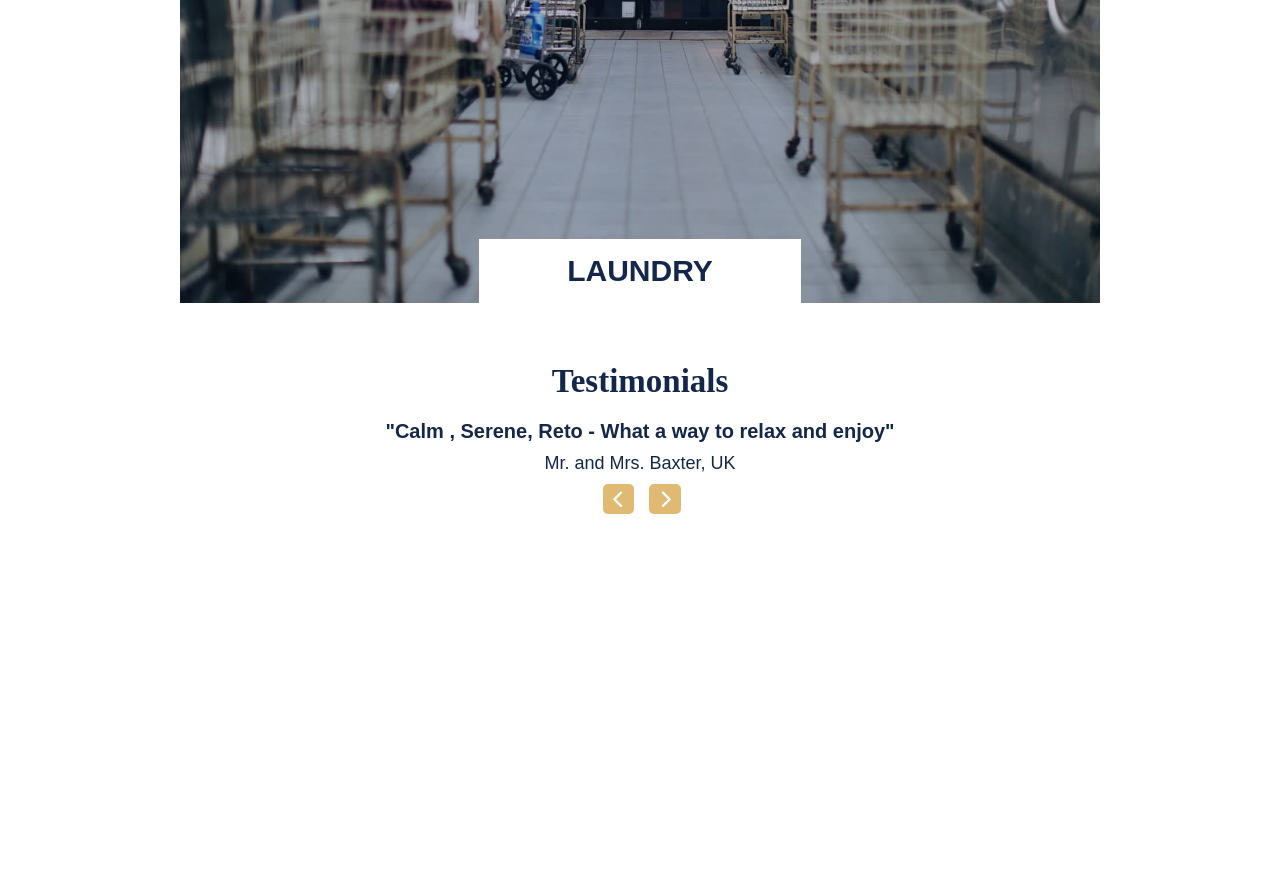
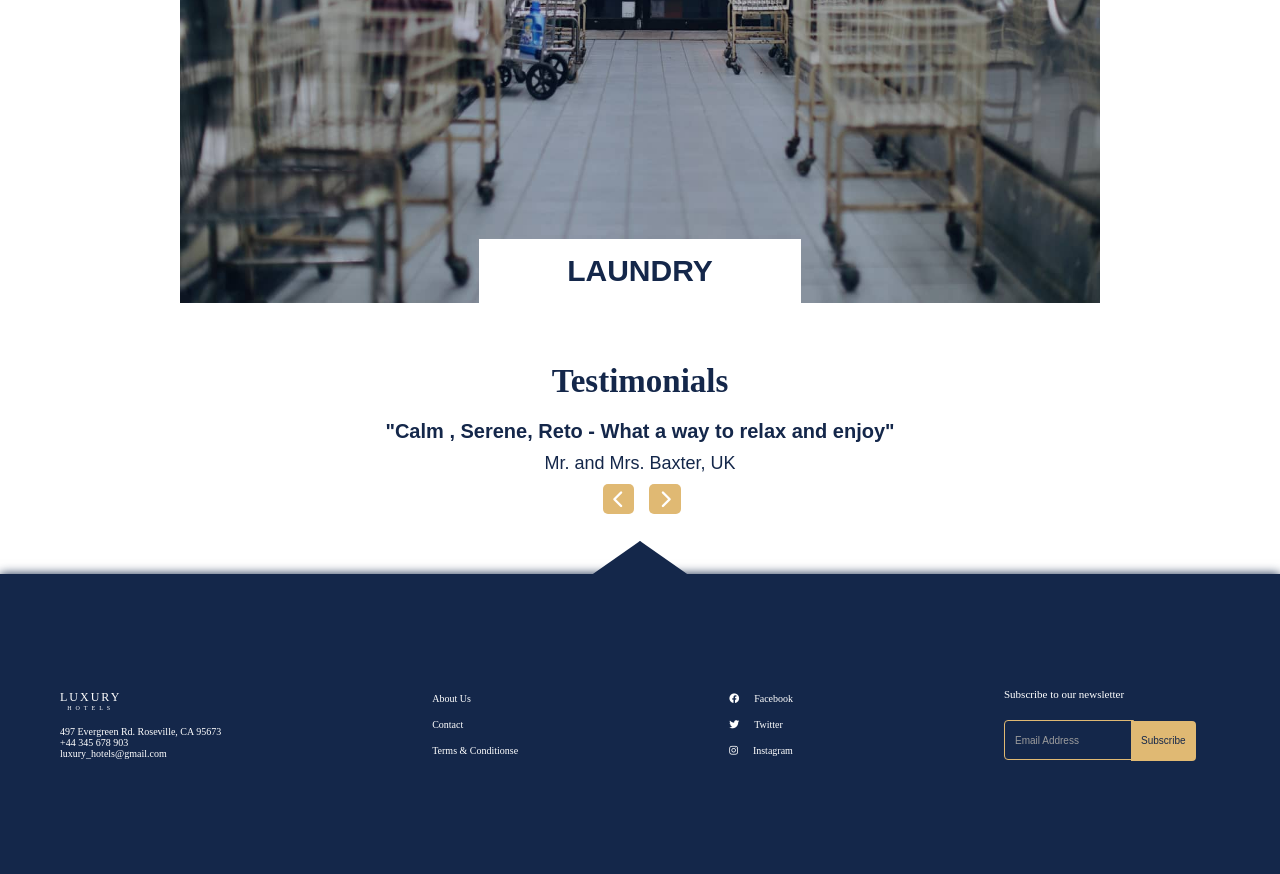
Before and after one commit to devshashtag/luxury-hotels, a plain HTML site: page pages/facilities.html in a window 1280 px wide. Shown: the part 5508-6382 px from the top of the page. Before the commit the page ends 6082 px from the top, so only its background shows below. Drawn offline with Linux system fonts and the light colour scheme.

Commit message:
Facilities footer completed

```diff
--- a/assets/css/styles.css
+++ b/assets/css/styles.css
@@ -644,7 +644,7 @@ a {
 .main__footer::before {
   content: '';
   position: absolute;
-  top: -35px;
+  top: -33px;
   left: 0;
   right: 0;
   margin: 0 auto;
@@ -653,6 +653,7 @@ a {
   box-shadow: 0 0 10px #14274A;
   width: 100px;
   height: 35px;
+  z-index:1;
 }
 
 .footer__item {
--- a/pages/facilities.html
+++ b/pages/facilities.html
@@ -105,6 +105,35 @@
     </div>
   </section>
   <!-- main facilities -->
+  <!-- main footer  -->
+  <div class="main__footer">
+    <ul class="footer__item">
+      <li class="footer--brand">LUXURY<span>HOTELS</span></li>
+      <li class="footer--contactus">
+        497 Evergreen Rd. Roseville, CA 95673<br>
+        +44 345 678 903<br>
+        luxury_hotels@gmail.com<br>
+      </li>
+    </ul>
+    <ul class="footer__item footer__links">
+      <li><a href="#">About Us </a></li>
+      <li><a href="#">Contact </a></li>
+      <li><a href="#">Terms & Conditionse</a></li>
+    </ul>
+    <ul class="footer__item footer__social">
+      <li><a href="#"><i class="fab fa-facebook"> </i>Facebook</a></li>
+      <li><a href="#"><i class="fab fa-twitter"> </i>Twitter</a></li>
+      <li><a href="#"><i class="fab fa-instagram"></i>Instagram</a></li>
+    </ul>
+    <div class="footer__item footer__subscribe">
+      <p class="subscribe__title">Subscribe to our newsletter</p>
+      <form class="subscribe__form">
+        <input type="email" name="email" placeholder="Email Address">
+        <input type="submit" value="Subscribe">
+      </form>
+    </div>
+  </div>
+  <!-- end of main footer  -->
   <!-- scripts -->
   <script src="../assets/js/app.js"></script>
 </body>
```
Also changed, not shown: index.html (+1 -1 lines).
